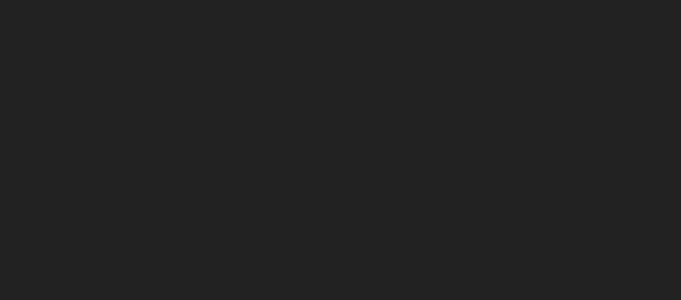
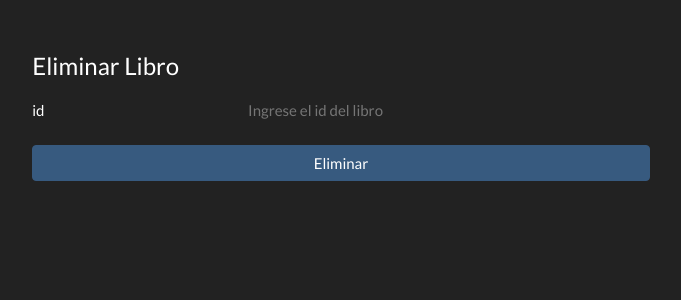
Before and after one commit to andres-rivera-05/leboratorio-fronend, a React (Vite) app in the folder leboratorio-fronend/: page /eliminar-libro in a window 1280 px wide. Before the commit this address had no page. Shown: the top 300 px of the page, without its empty margins (299-980 px from the left). Built offline with nearby package versions, Linux system fonts and the light colour scheme.

Commit message:
Metodo Delete

```diff
--- a/leboratorio-fronend/src/ActualizarLibro.jsx
+++ b/leboratorio-fronend/src/ActualizarLibro.jsx
@@ -53,9 +53,8 @@ export const ActualizarLibro = () => {
         const resulData = (result).data;
          setAgregado("Libro actualizado")
         } catch (err) {
-            setAgregado("Libro no actualizado")
+        setAgregado("Libro no actualizado")
         }
-
 
     }
 
--- a/leboratorio-fronend/src/App.jsx
+++ b/leboratorio-fronend/src/App.jsx
@@ -4,9 +4,9 @@ import viteLogo from '/vite.svg'
 import { BrowserRouter, Route, Routes } from 'react-router-dom'
 import { AgregarLibro } from './AgregarLibro'
 import { ActualizarLibro } from './ActualizarLibro'
+import { EliminarLibro } from './EliminarLibro'
 
 function App() {
-  const [count, setCount] = useState(0)
 
   return (
     <>
@@ -14,6 +14,7 @@ function App() {
      <Routes>
       <Route path='/' element={<AgregarLibro/>}></Route>
       <Route path='/actualizar-libro' element={<ActualizarLibro/>}></Route>
+      <Route path='/eliminar-libro' element={<EliminarLibro/>}></Route>
      </Routes>
      </BrowserRouter>
     </>
--- /dev/null
+++ b/leboratorio-fronend/src/EliminarLibro.jsx
@@ -0,0 +1,54 @@
+import {useState} from 'react'
+import axios from 'axios'
+
+export const EliminarLibro = () => {
+
+    const [agregado, setAgregado] = useState();
+    const [dataForm, setDataForm] = useState({id:""});
+
+    const idHandler = (event)=>{
+        const {name, value} = event.target;
+        setDataForm({...dataForm, [name]:value})
+      }
+
+
+      const submitHandler = async () => {
+        event.preventDefault();
+        const url = `http://localhost:4000/api/libro/${dataForm.id}`;
+
+        try {
+        const result = await axios.delete(url);
+        const resulData = (result).data;
+         setAgregado("Libro eliminado")
+        } catch (err) {
+        setAgregado("Libro no eliminado")
+        }
+
+    }
+
+  return (
+    <>
+    <div className='container mt-5' >
+      <div className="col-7 mx-auto">
+              <form onSubmit={submitHandler}>
+                  <fieldset>
+                      <legend>Eliminar Libro</legend>
+
+                      <div className="form-group row">
+                          <label  className="col-sm-4 col-form-label">id</label>
+                          <div className="col-sm-8">
+                              <input type="text" className="form-control-plaintext"
+                                  name="id" placeholder="Ingrese el id del libro" onChange={idHandler}
+                              />
+                          </div>
+                      </div>
+
+                      <button type="submit" className="btn btn-primary w-100">Eliminar</button>
+                  </fieldset>
+              </form>
+              <div className='col-12 text-center mt-5'><h3 style={{color: "green"}}>{agregado}</h3></div>
+              </div>
+          </div>
+  </>
+  )
+}
```
